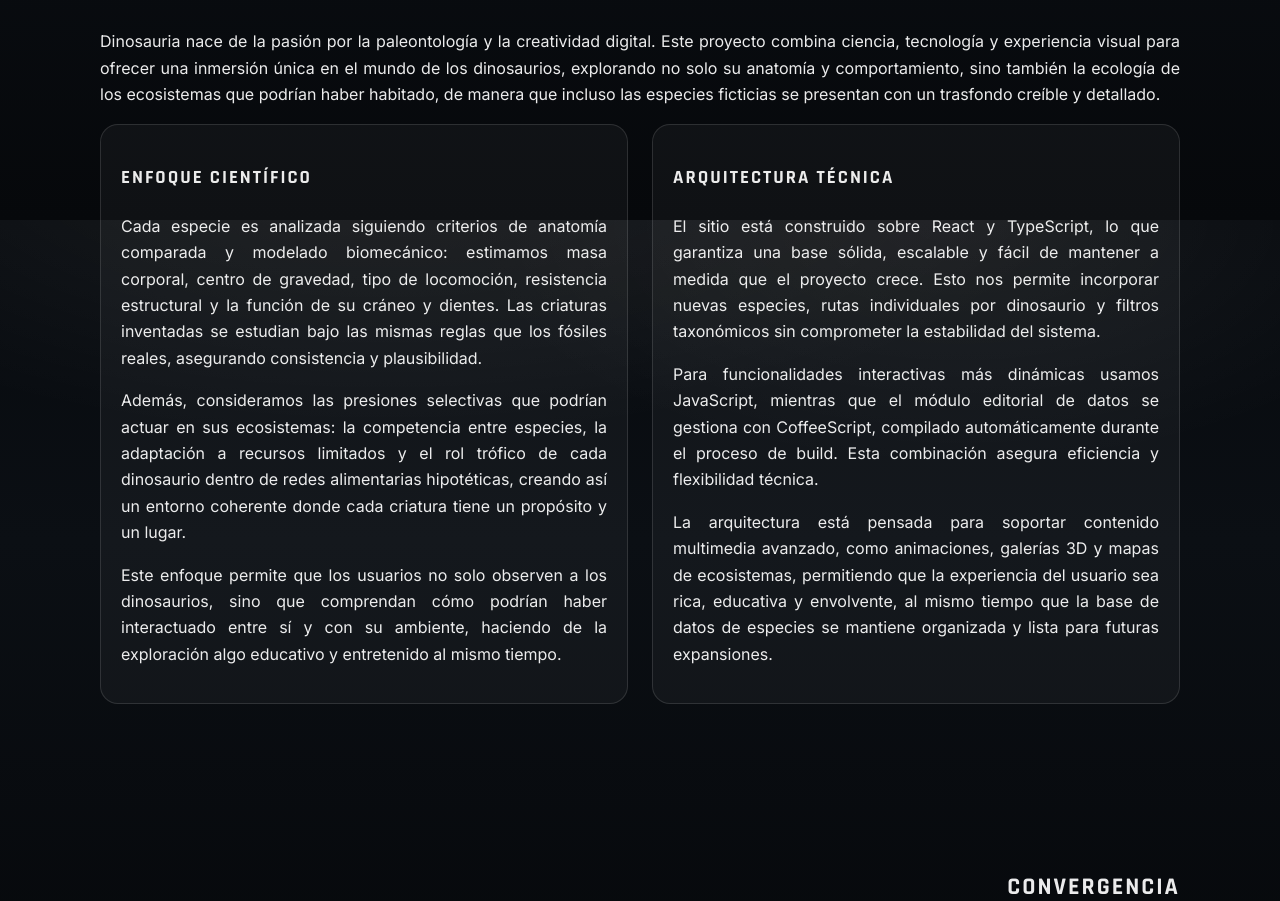
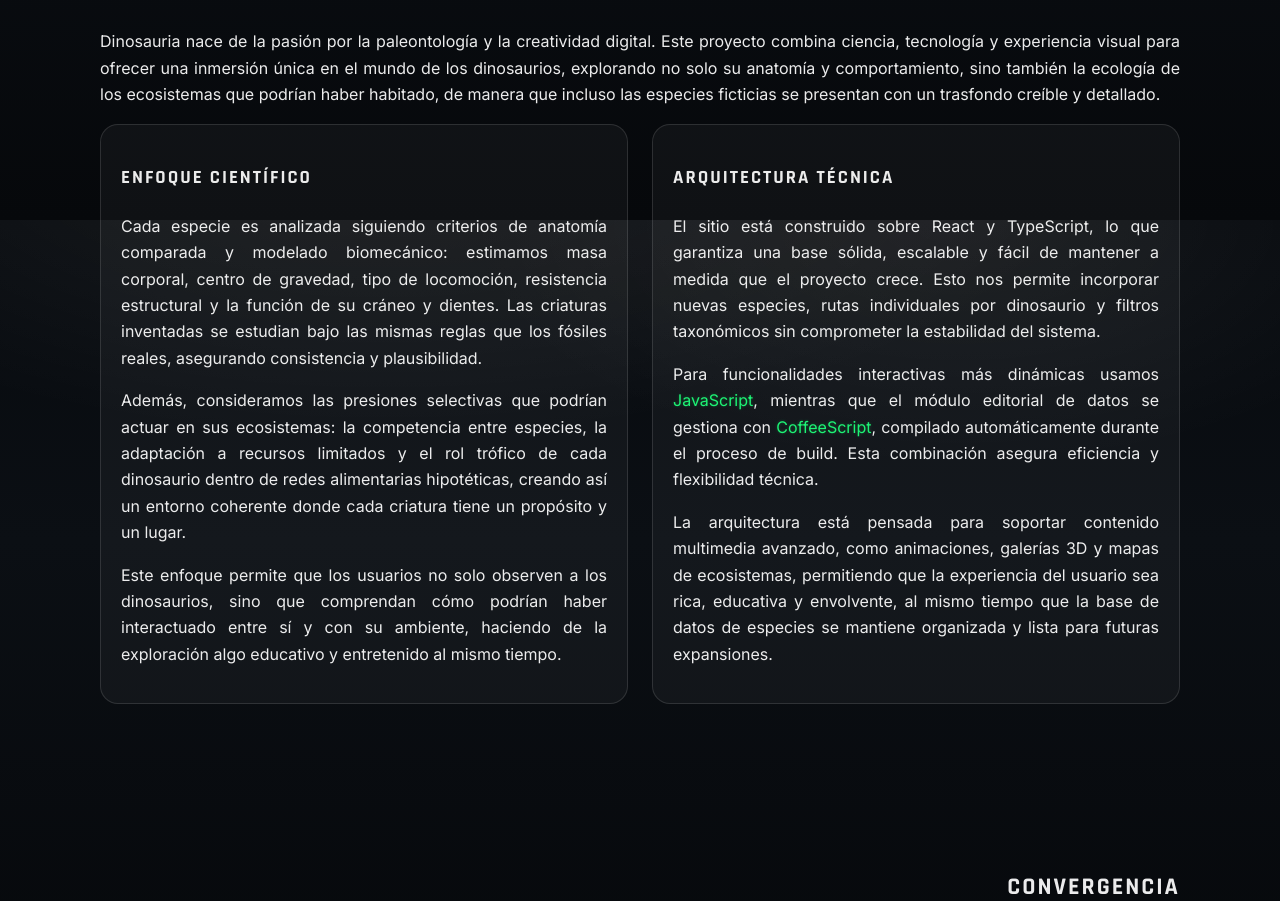
Before and after one commit to lu-developer476/Dinosauria, a React (Vite) app: page / in a window 1280 px wide. Shown: the part 580-1481 px from the top of the page. Built offline with nearby package versions, Linux system fonts and the light colour scheme.

Commit message:
Añadir brillo sutil al stack y reajustar altura de tarjetas de Historia

```diff
--- a/src/styles.css
+++ b/src/styles.css
@@ -1154,3 +1154,30 @@ section[id]{scroll-margin-top:90px}
     grid-template-columns: minmax(0, 1fr);
   }
 }
+
+/* Brillo titilante discreto para las tecnologías mencionadas en Arquitectura técnica */
+.tech-glow {
+  color: var(--accent);
+  text-shadow: 0 0 4px rgba(30,255,122,0.22);
+  animation: techGlowPulse 2.8s ease-in-out infinite;
+}
+@keyframes techGlowPulse {
+  0%, 100% {
+    text-shadow: 0 0 2px rgba(30,255,122,0.16);
+    opacity: 0.94;
+  }
+  50% {
+    text-shadow: 0 0 7px rgba(30,255,122,0.62), 0 0 12px rgba(30,255,122,0.2);
+    opacity: 1;
+  }
+}
+
+/* Las tarjetas de Historia comparten la altura natural de la más alta */
+.reading-z #sobre .cards > .card {
+  height: auto;
+  align-self: stretch;
+}
+
+@media (prefers-reduced-motion: reduce) {
+  .tech-glow { animation: none; }
+}
```
